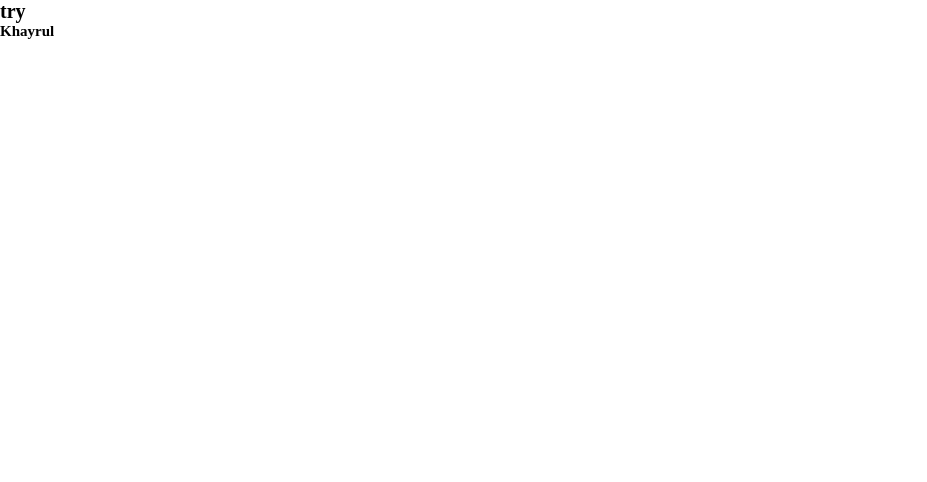
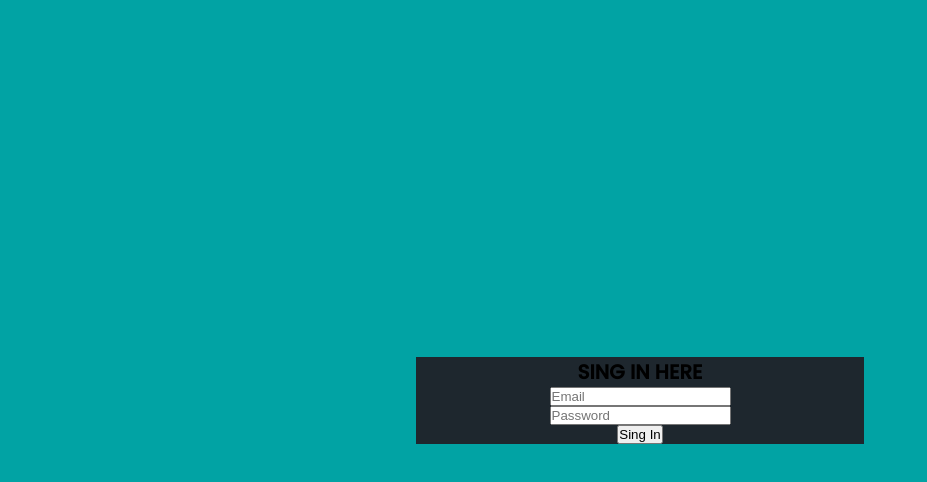
Before and after one commit to Khayruls-Code/Sing-in-form, a plain HTML site: page index.html in a window 1280 px wide. Shown: the whole page, without its empty margins (0-927 px from the left). Drawn offline with Linux system fonts and the light colour scheme.

Commit message:
container div added center

```diff
--- a/index.html
+++ b/index.html
@@ -5,10 +5,25 @@
     <meta http-equiv="X-UA-Compatible" content="IE=edge">
     <meta name="viewport" content="width=device-width, initial-scale=1.0">
     <link rel="stylesheet" href="style.css">
+    <link rel="preconnect" href="https://fonts.googleapis.com">
+    <link rel="preconnect" href="https://fonts.gstatic.com" crossorigin>
+    <link href="https://fonts.googleapis.com/css2?family=Poppins:wght@200;300;500&display=swap" rel="stylesheet">
     <title>Learners - sing in here</title>
 </head>
 <body>
-    <h1>try</h1>
-    <h2>Khayrul</h2>
+    <div class="main">
+        <div class="container">
+            <h1>SING IN HERE</h1>
+            <form action="#">
+                <div class="form-group">
+                    <input type="email" placeholder="Email">
+                </div>
+                <div class="form-group">
+                    <input type="password" placeholder="Password">
+                </div>
+                <input type="submit" value="Sing In">
+            </form>
+        </div>
+    </div>
 </body>
 </html>
--- a/style.css
+++ b/style.css
@@ -5,4 +5,17 @@
 body{
     box-sizing: border-box;
     font-size: 10px;
+    font-family: 'Poppins', sans-serif;
 }
+.main{
+    min-height: 100vh;
+    background: #01a3a4;
+    display: grid;
+    place-items: center;
+}
+.container{
+    width: 35%;
+    height: auto;
+    background: #1e272e;
+    text-align: center;
+}
```
